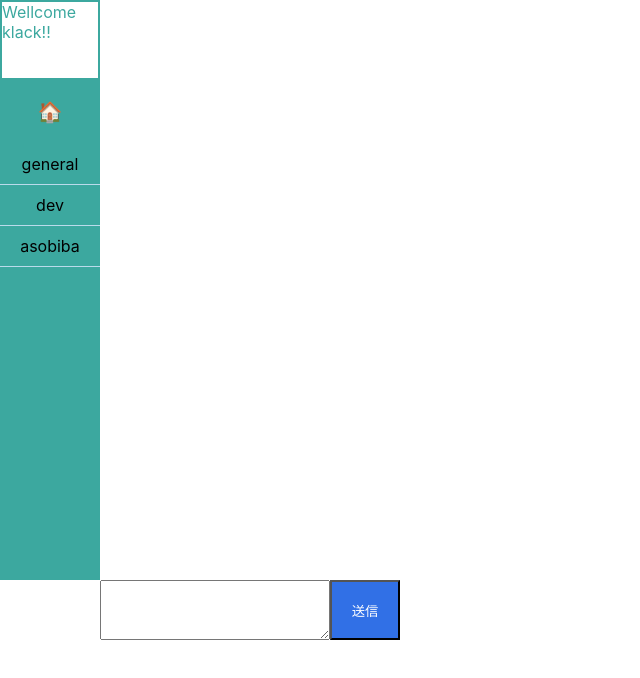
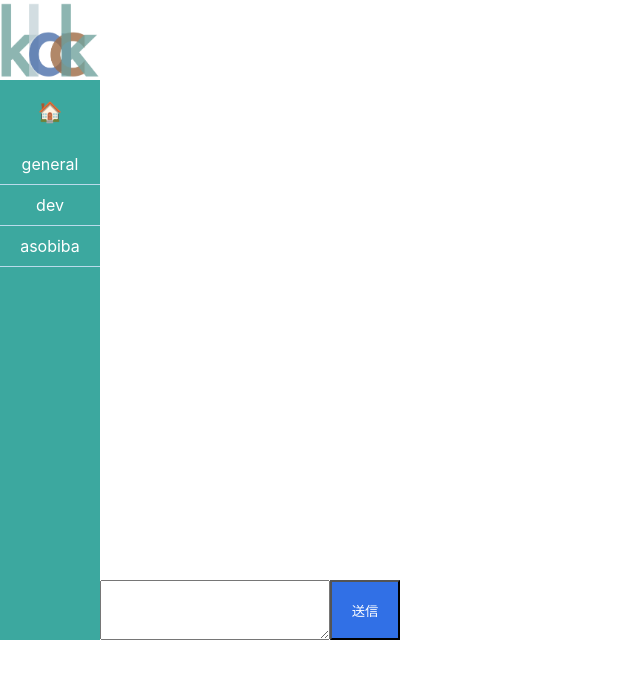
Before and after one commit to jacknocode/klack, a Nuxt app: page / in a window 1280 px wide. Shown: the top 678 px of the page, without its empty margins (0-640 px from the left). Built offline with nearby package versions, Linux system fonts and the light colour scheme.

Commit message:
feat:#7addIconAndChangeLayout (#16)

```diff
--- a/pages/index.vue
+++ b/pages/index.vue
@@ -1,6 +1,6 @@
 <template>
   <section>
-     <div class="title">{{ name }}</div>
+      <img :src="klackIcon" class="title__icon">
       <div class="message__body" :class="currentTabClassname">
         <p v-for="(m, index) in currentMessages" :key="m">{{ m }}
           <span v-on:click="changeEditMode(index)">📝</span>
@@ -34,8 +34,8 @@ const allMessages = {
 export default {
   data () {
     return {
+      klackIcon: require("../assets/klack-logo.png"),
       newMessage: '',
-      name: 'Wellcome klack!!',
       channels: [
         { name: 'general', icon: '📝' },
         { name: 'dev', icon: '💻' },
@@ -57,9 +57,6 @@ export default {
     currentMessages() {
       return allMessages[this.channelData];
     },
-    // editModeClassname() {
-    //   return  `form__body_editMode`;
-    // }
   },
   methods: {
      changeChannel: function (index) {
@@ -72,8 +69,8 @@ export default {
     },
     changeEditMode(index) {
       this.editNumber = index;
-      const eMA = this.currentMessages;
-      this.newMessage = eMA[index];
+      const editMessageArray = this.currentMessages;
+      this.newMessage = editMessageArray[index];
     },
     setMessage() {
       this.$set(this.currentMessages, this.editNumber , this.newMessage);
@@ -94,11 +91,11 @@ section {
   grid-template-rows: 80px 500px 60px 1fr;
   grid-template-columns: 100px 300px;
 }
-.title {
-  height: 80px;
-  width: 100px;
-  color: #3ca89f;
-  border: solid 2px;
+.title__icon {
+  width: 100%;
+  margin: auto;
+  grid-column: 1/2;
+  grid-row: 1/2;
 }
 .message__body {
   grid-row: 2;
@@ -123,7 +120,9 @@ p > span {
 }
 .message__sidebar {
   grid-column: 1;
+  grid-row: 2/4;
   background-color: #3ca89f;
+  color: #fff;
 }
 .message__sidebar > ul {
   list-style-type:none;
```
Also changed, not shown: assets/klack-logo.png (added).
